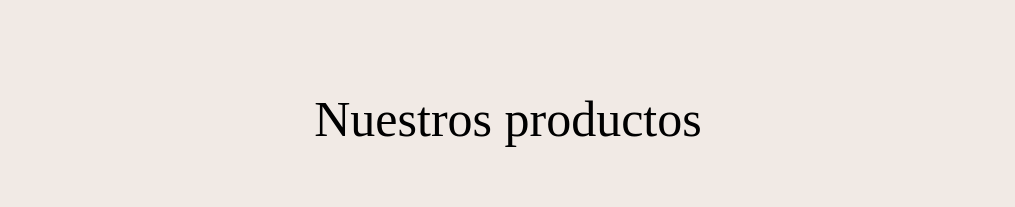
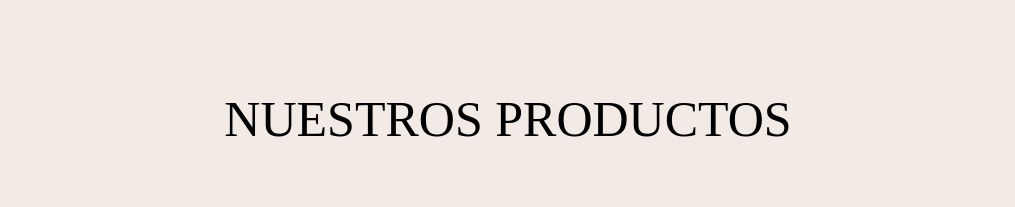
Before and after one commit to araverso/ganimedes, a plain HTML site: page index.html in a window 1280 px wide. Shown: the part 1722-1929 px from the top of the page, without its empty margins (132-1147 px from the left). Drawn offline with nearby package versions, Linux system fonts and the light colour scheme; a web font is replaced by a local one.

```diff
--- a/index.html
+++ b/index.html
@@ -86,7 +86,7 @@
         </div>
     </section>
     <section class="seccion">
-        <h2>Nuestros productos</h2>
+        <h2>NUESTROS PRODUCTOS</h2>
         <div class="grilla-inicio">
             <div class="grilla-inicio-item">
                 <div>
```
